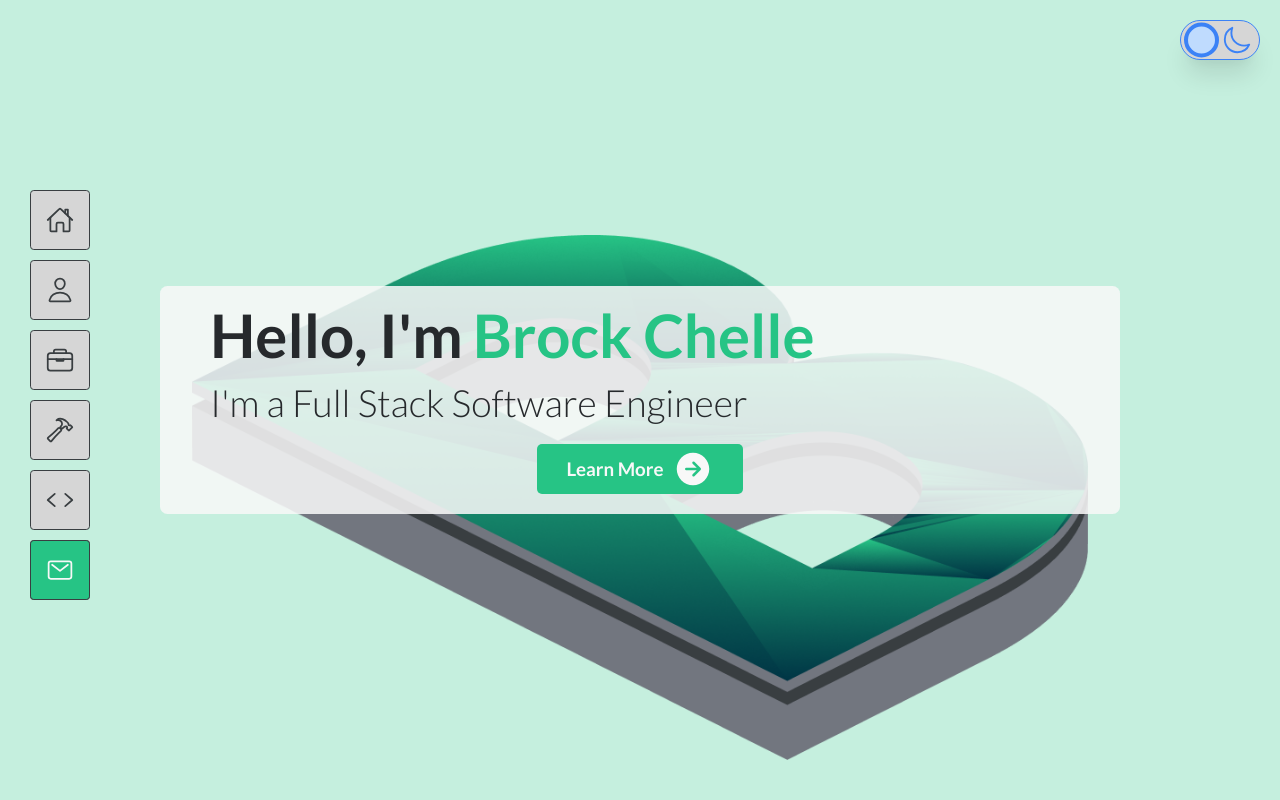
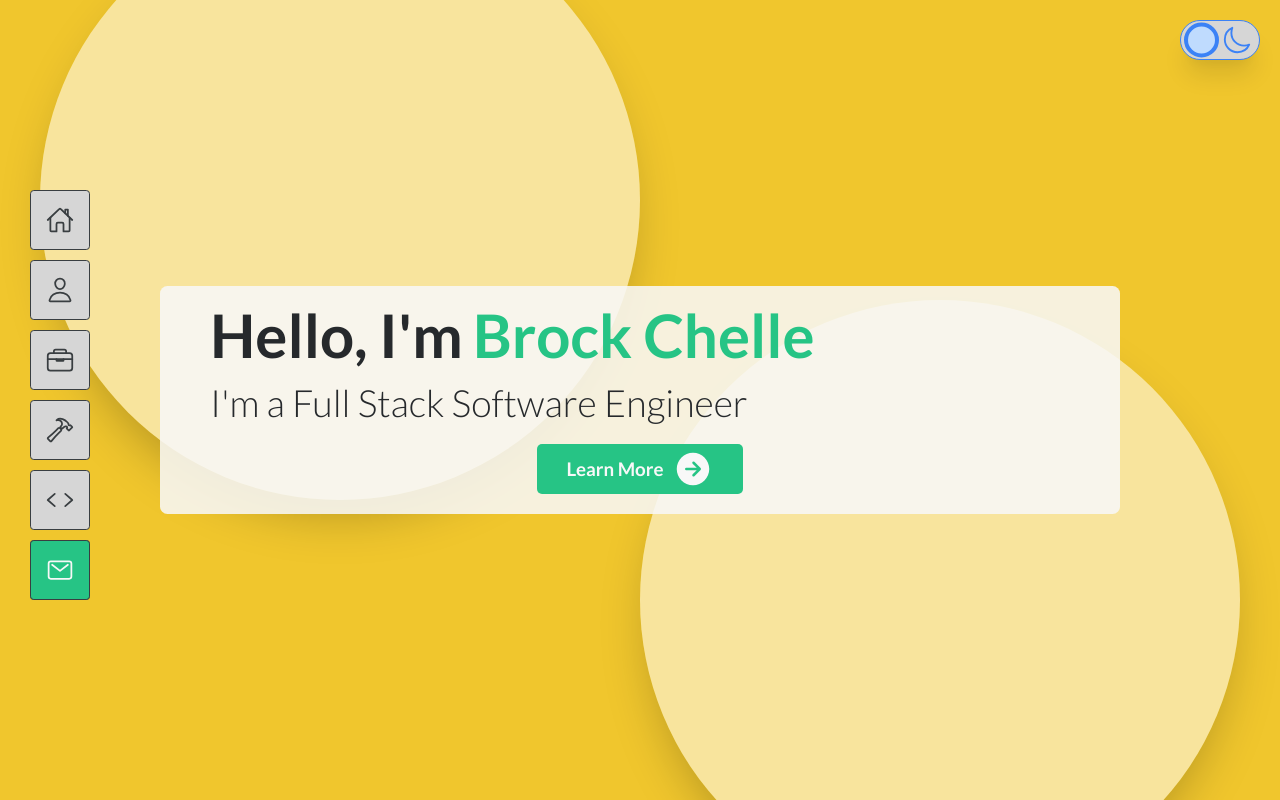
Before and after one commit to blchelle/portfolio-webpage, a React (Vite) app: page / in a window 1280 px wide. Shown: the top 800 px of the page. Built offline with nearby package versions, Linux system fonts and the light colour scheme.

Commit message:
#159: New header design, this is pretty cool

```diff
--- a/src/components/sections/Header.tsx
+++ b/src/components/sections/Header.tsx
@@ -1,15 +1,16 @@
-import React, { useRef, MouseEvent } from 'react';
+import React, { useRef, MouseEvent, useState } from 'react';
 
 import { ReactComponent as ArrowIcon } from '@assets/icons/arrow_forward.svg';
-import initialTop from '@assets/initial_top.png';
-import initialBottom from '@assets/initial_bottom.png';
-import ThemeToggler from '@components/ThemeToggler';
 
 const Header = React.forwardRef<HTMLElement>((_, ref) => {
-	const topInitialRef = useRef<HTMLImageElement>(null);
+	const circleOneRef = useRef<HTMLDivElement>(null);
+	const circleTwoRef = useRef<HTMLDivElement>(null);
 
-	let oldMouseLeft: number | null = null;
-	let oldMouseTop: number | null = null;
+	const worstYellow = [240, 198, 45]
+	const bestGreen = [44, 160, 96]
+	const maxDistance = 500
+
+	const [solved, setSolved] = useState(false)
 
 	const scrollToStart = () => {
 		if (ref == null || typeof ref === 'function') return;
@@ -20,43 +21,51 @@ const Header = React.forwardRef<HTMLElement>((_, ref) => {
 	};
 
 	const moveTopInitial = (event: MouseEvent) => {
-		const { current } = topInitialRef;
-		if (!current) return;
-		if (ref === null || typeof ref === 'function') return;
+		if (solved) return
 
-		let leftCss = current.style.left;
-		let bottomCss = current.style.bottom;
-		if (leftCss === '' || bottomCss === '') {
-			leftCss = `${(ref.current?.clientWidth ?? 0) * 0.15}px`;
-			bottomCss = `${(ref.current?.clientHeight ?? 0) * 0.08}px`;
+		const { current: circleOne } = circleOneRef;
+		const { current: circleTwo } = circleTwoRef;
+
+		if (!circleOne || !circleTwo) return;
+		if (ref === null || typeof ref === 'function' || !ref.current) return;
+
+		const centerX = ref.current.clientWidth / 2
+		const centerY = ref.current.clientHeight / 2
+
+		const distToCenterX = event.clientX - centerX
+		const distToCenterY = event.clientY - centerY
+
+		const distanceFromCenter = Math.sqrt(Math.pow(distToCenterX, 2) + Math.pow(distToCenterY, 2));
+
+		// Snaps the circles together if close enough
+		if (distanceFromCenter < 10) {
+			circleOne.style.left = `${centerX - circleOne.offsetWidth / 2}px`;
+			circleOne.style.bottom = `${centerY}px`;
+			circleTwo.style.right = `${centerX - circleOne.offsetWidth / 2}px`;
+			circleTwo.style.bottom = `${centerY}px`;
+
+			setSolved(true)
+		} else {
+			circleOne.style.left = `${event.clientX - circleOne.offsetWidth / 2}px`;
+			circleOne.style.bottom = `${event.clientY}px`;
+			circleTwo.style.right = `${event.clientX - circleTwo.offsetWidth / 2}px`;
+			circleTwo.style.bottom = `${ref.current.clientHeight - event.clientY}px`;
 		}
 
-		const left = +leftCss.substring(0, leftCss.length - 2);
-		const bottom = +bottomCss.substring(0, bottomCss.length - 2);
-
-		if (oldMouseLeft == null || oldMouseTop == null) {
-			oldMouseLeft = event.clientX;
-			oldMouseTop = event.clientY;
-		}
-
-		const horizontalTranslate = (event.clientX - oldMouseLeft) / 40;
-		const verticalTranslate = (event.clientY - oldMouseTop) / 40;
-
-		current.style.left = `${left - horizontalTranslate}px`;
-		current.style.bottom = `${bottom + verticalTranslate}px`;
-
-		oldMouseLeft = event.clientX;
-		oldMouseTop = event.clientY;
+		const red = bestGreen[0] + (worstYellow[0] - bestGreen[0]) * (distanceFromCenter / maxDistance)
+		const green = bestGreen[1] + (worstYellow[1] - bestGreen[1]) * (distanceFromCenter / maxDistance)
+		const blue = bestGreen[2] - (bestGreen[2] - worstYellow[2]) * (distanceFromCenter / maxDistance)
+		ref.current.style.backgroundColor = `rgb(${red}, ${green}, ${blue})`
 	};
 
 	return (
 		<header
 			ref={ref}
-			className='relative h-screen flex-center flex-col bg-primary-transparent dark:bg-secondary'
+			className='relative h-screen flex-center flex-col bg-header-far'
 			onMouseMove={moveTopInitial}
 		>
-			<img className='absolute bottom-initial' src={initialBottom} alt='B Bottom' />
-			<img className='absolute top-initial' src={initialTop} ref={topInitialRef} alt='B Top' />
+			<div className={`${solved ? 'bg-header-close' : 'shadow-2xl'} absolute header-circle left-1/2 bottom-1/4 transform translate-y-1/2`} ref={circleOneRef} />
+			<div className={`${solved ? 'bg-header-close' : 'shadow-2xl'} absolute header-circle right-1/2 bottom-3/4 transform translate-y-1/2`} ref={circleTwoRef} />
 			<div className='flex flex-col w-5/6 sm:w-3/4 z-10 p-8 bg-gray-transparent1 dark:bg-gray-transparent7 rounded-xl'>
 				<h1 className='text-8xl font-bold px-12 mb-8'>
 					Hello, I'm
--- a/src/index.css
+++ b/src/index.css
@@ -14,16 +14,12 @@
 						flex items-center justify-between cursor-pointer rounded-lg;
 	}
 
-	.bottom-initial {
-		left: 15%;
-		width: 70%;
-		bottom: 5%;
-	}
-
-	.top-initial {
-		left: 15%;
-		width: 70%;
-		bottom: 8%;
+	.header-circle {
+		width: 60rem;
+		height: 60rem;
+		border-radius: 50%;
+		background-color: #ffffff88;
+		transition: background-color 2s linear, box-shadow 2s linear
 	}
 
 	.picture-frame {
--- a/tailwind.config.js
+++ b/tailwind.config.js
@@ -38,6 +38,10 @@ module.exports = {
 				tesla: {
 					DEFAULT: '#CC0000',
 				},
+				header: {
+					close: '#2CA060',
+					far: '#F0C62D'
+				},
 				error: {
 					DEFAULT: '#d06262',
 				},
```
Also changed, not shown: src/assets/initial_bottom.png (deleted), src/assets/initial_top.png (deleted).
